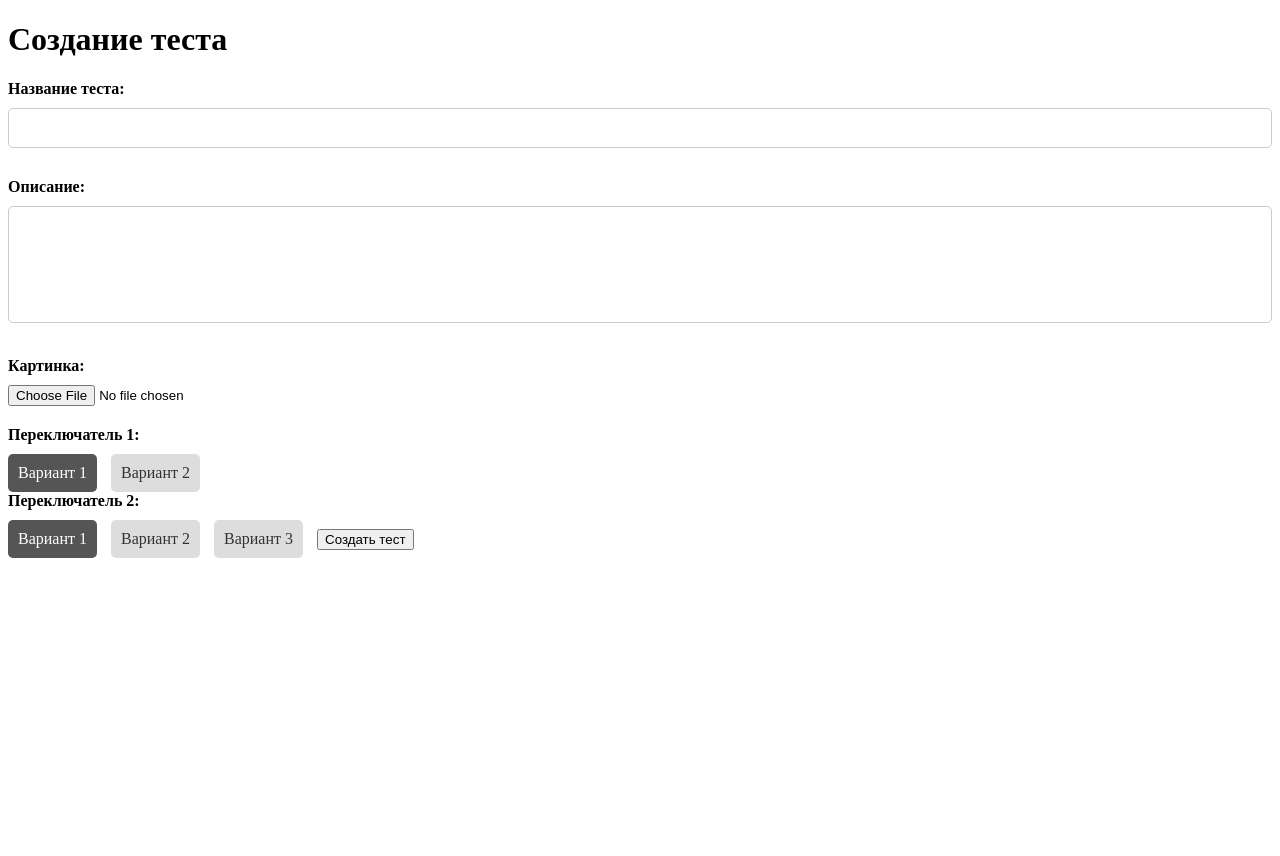
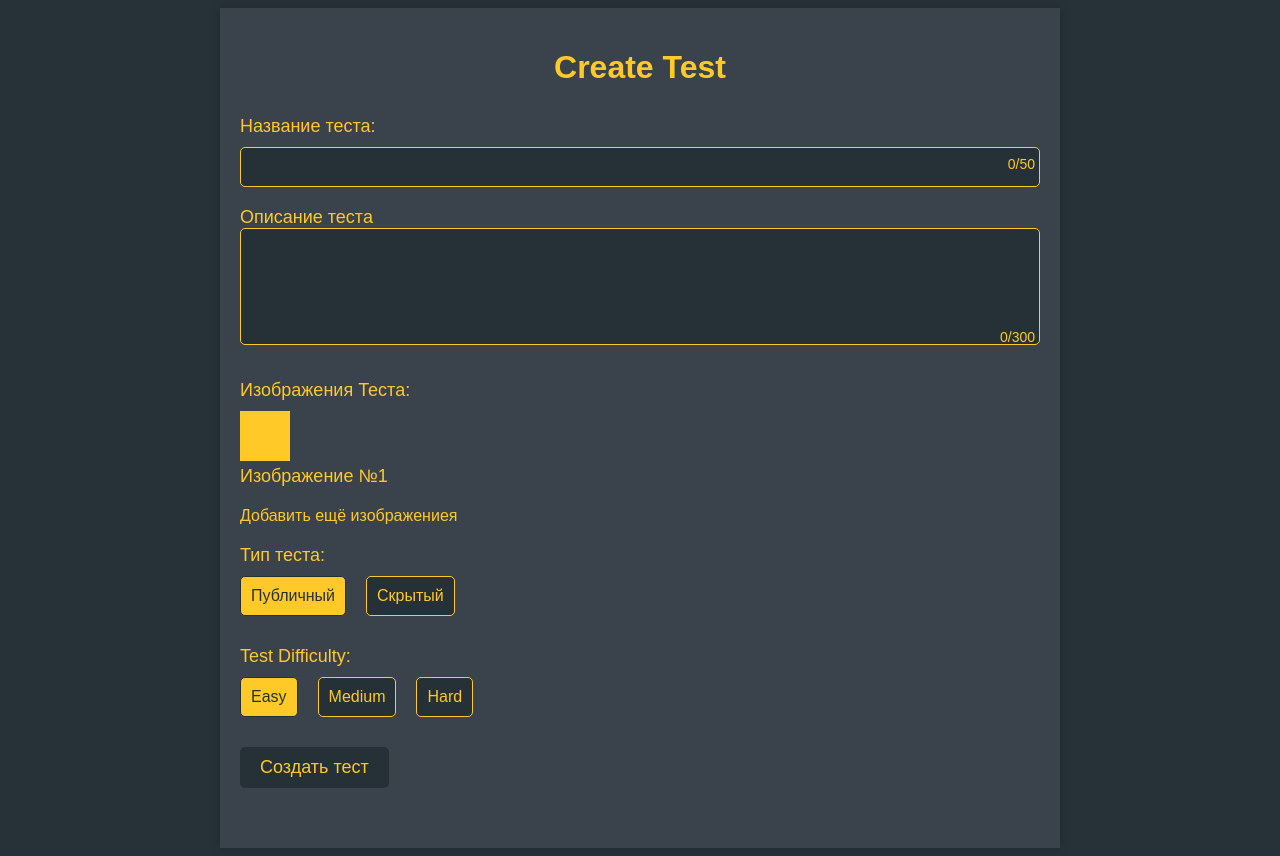
Before and after one commit to RostyanYandexLyceumCheeeeck/website-for-voting, a Flask app: page /create in a window 1280 px wide. Before the commit the page ends 558 px from the top, so only its background shows below. Run offline with Flask 3, Linux system fonts and the light colour scheme.

Commit message:
хоть сколько рабочая версия

```diff
--- a/templates/create.html
+++ b/templates/create.html
@@ -1,88 +1,314 @@
 <!DOCTYPE html>
-<html>
+<html lang="en">
 <head>
+	<meta charset="UTF-8">
 	<title>Создание теста</title>
-	<meta charset="UTF-8">
-	<meta name="viewport" content="width=device-width, initial-scale=1.0">
 	<style>
-		label {
+		body {
+			font-family: Arial, sans-serif;
+			background-color: #263238;
+			color: #FFCA28;
+		}
+
+		.container {
+			max-width: 800px;
+			margin: 0 auto;
+			padding: 20px;
+			background-color: #3A424B;
+			box-shadow: 0 0 10px rgba(0, 0, 0, 0.2);
+		}
+
+		h1 {
+			font-size: 32px;
+			text-align: center;
+			margin-bottom: 30px;
+			color: #FFCA28;
+		}
+
+		form {
+			display: flex;
+			flex-wrap: wrap;
+			margin-bottom: 20px;
+		}
+
+		.form-group {
+			flex: 1 1 100%;
+			margin-bottom: 20px;
+			position: relative;
+		}
+
+		.form-group label {
 			display: block;
+			font-size: 18px;
 			margin-bottom: 10px;
-			font-weight: bold;
 		}
-		input[type="text"], textarea {
+
+		.form-group input[type="text"],
+		.form-group textarea {
 			width: 100%;
 			padding: 10px;
-			border: 1px solid #ccc;
+			border: 1px solid #CCC;
 			border-radius: 5px;
+			font-size: 16px;
+			color: #FFCA28;
+			background-color: #253137;
+			resize: none;
 			box-sizing: border-box;
-			margin-bottom: 20px;
+			transition: border-color 0.2s ease-in-out;
+			border-color: #FFCA28;
+		}
+
+		.form-group input[type="text"]:focus,
+		.form-group textarea:focus {
+			outline: none;
+			border-color: #FFCA28;
+		}
+
+		.form-group input[type="text"]:hover,
+		.form-group textarea:hover {
+			border-color: #FFCA28;
+		}
+
+		.form-group .character-count {
+
+			position: absolute;
+			bottom: 15px;
+			right: 5px;
+			font-size: 14px;
+			color: #FFCA28;
+			border-color: #FFCA28;
+		}
+
+		.form-group .image-uploads {
+			margin-top: 10px;
+		}
+
+		.form-group .image-uploads label {
+			display: block;
+			font-size: 18px;
+			margin-bottom: 10px;
+		}
+
+		.form-group .image-uploads .image-upload {
+			display: flex;
+			align-items: center;
+			margin-bottom: 10px;
+		}
+
+		.form-group .image-uploads .image-upload input[type="file"] {
+			display: none;
+		}
+
+		.form-group .image-uploads .image-upload .image-preview {
+			display: inline-block;
+			width: 50px;
+			height: 50px;
+			background-color: #FFCA28;
+			background-size: cover;
+			background-position: center;
+			margin-right: 10px;
+		}
+
+		.form-group .image-uploads .image-upload .image-preview.has-image {
+						background-color: #FFCA28;
+		}
+
+		.form-group .image-uploads .image-upload .image-preview .remove-image {
+			display: none;
+			position: absolute;
+			top: -5px;
+			right: -5px;
+			width: 20px;
+			height: 20px;
+			background-color: #FFF;
+			border: 1px solid #CCC;
+			border-radius: 50%;
+			text-align: center;
+			line-height: 20px;
+			color: #CCC;
+			font-size: 14px;
+			cursor: pointer;
+			transition: color 0.2s ease-in-out, border-color 0.2s ease-in-out;
+		}
+
+		.form-group .image-uploads .image-upload .image-preview .remove-image:hover {
+			color: #FFF;
+			background-color: #FFCA28;
+			border-color: #FFCA28;
+		}
+
+		.form-group .image-uploads .image-upload:hover .image-preview .remove-image {
+			display: block;
+		}
+
+		.form-group .image-uploads .add-more-images {
+			display: inline-block;
 			font-size: 16px;
-			resize: none;
+			color: #FFCA28;
+			cursor: pointer;
+			transition: color 0.2s ease-in-out;
+			background-color: #FFCA28;
 		}
-		#title-counter, #description-counter {
-			font-size: 14px;
-			color: #666;
-			margin-bottom: 10px;
-			text-align: right;
+
+		.form-group .image-uploads .add-more-images:hover {
+			color: #2699FB;
+
+
 		}
-		#image-upload {
-			display: block;
-			margin-bottom: 20px;
+
+		.form-group .toggle-buttons {
+			display: flex;
+			align-items: center;
+			margin-top: 10px;
 		}
-		.toggle-button {
+
+		.form-group .toggle-buttons label {
+			font-size: 18px;
+			margin-right: 20px;
+		}
+
+		.form-group .toggle-buttons input[type="radio"] {
+			display: none;
+		}
+
+		.form-group .toggle-buttons input[type="radio"] + label {
 			display: inline-block;
-			background-color: #ddd;
-			color: #333;
 			padding: 10px;
+			border: 1px solid #CCC;
 			border-radius: 5px;
-			margin-right: 10px;
+			font-size: 16px;
+			color: #FFCA28;
+			background-color: #253137;
+			border-color: #FFCA28;
 			cursor: pointer;
-			transition: background-color 0.3s;
+			transition: background-color 0.2s ease-in-out;
 		}
-		.toggle-button.active {
-			background-color: #555;
-			color: #fff;
+
+		.form-group .toggle-buttons input[type="radio"]:checked + label {
+			background-color: #FFCA28;
+			color: #253137;
+			border-color: #253137;
+		}
+
+		.form-group .submit-button {
+			display: inline-block;
+			padding: 10px 20px;
+			background-color: #253137;
+			border-color: #FFCA28;
+			border: none;
+			border-radius: 5px;
+			font-size: 18px;
+			color: #FFCA28;
+			cursor: pointer;
+			transition: background-color 0.2s ease-in-out;
+		}
+
+		.form-group .submit-button:hover {
+			background-color: #FFCA28;
+			color: #253137;
 		}
 	</style>
 </head>
 <body>
-	<h1>Создание теста</h1>
-	<form>
-		<label for="title">Название теста:</label>
-		<input type="text" id="title" name="title" maxlength="50">
-		<div id="title-counter"></div>
+	<div class="container">
+		<h1>Create Test</h1>
+		<form>
+			<div class="form-group">
+				<label for="test-name">Название теста:</label>
+				<input type="text" id="test-name" name="test-name" maxlength="50" required>
+				<div class="character-count"><span>0</span>/50</div>
+			</div>
+			<div class="form-group">
+				<label for="test-description">Описание теста
+					<textarea id="test-description" name="test-description" rows="5" maxlength="300" required></textarea>
+				<div class="character-count"><span>0</span>/300</div>
+			</div>
+			<div class="form-group">
+				<label for="test-images">Изображения Теста:</label>
+				<div class="image-uploads">
+					<div class="image-upload">
+						<label for="test-image-1">
+							<span class="image-preview"></span>
+							<input type="file" id="test-image-1" name="test-image-1" accept="image/*">
+							<div class="image-upload-label">Изображение №1</div>
+						</label>
+					</div>
+				</div>
+				<div class="add-more-images">Добавить ещё изображениея</div>
+			</div>
+			<div class="form-group">
+				<label for="test-type">Тип теста:</label>
+				<div class="toggle-buttons">
+					<input type="radio" id="test-type-1" name="test-type" value="type-1" checked>
+					<label for="test-type-1">Публичный</label>
+					<input type="radio" id="test-type-2" name="test-type" value="type-2">
+					<label for="test-type-2">Скрытый</label>
+				</div>
+			</div>
+			<div class="form-group">
+				<label for="test-difficulty">Test Difficulty:</label>
+				<div class="toggle-buttons">
+					<input type="radio" id="test-difficulty-1" name="test-difficulty" value="easy" checked>
+					<label for="test-difficulty-1">Easy</label>
+					<input type="radio" id="test-difficulty-2" name="test-difficulty" value="medium">
+					<label for="test-difficulty-2">Medium</label>
+					<input type="radio" id="test-difficulty-3" name="test-difficulty" value="hard">
+					<label for="test-difficulty-3">Hard</label>
+				</div>
+			</div>
+			<div class="form-group">
+				<button type="submit" class="submit-button">Создать тест</button>
+			</div>
+		</form>
+	</div>
+	<script src="https://code.jquery.com/jquery-3.6.0.min.js"></script>
+	<script>
+		$(document).ready(function() {
+			// Count characters in test name and test description fields
+			$('#test-name, #test-description').on('input', function() {
+				var maxLength = $(this).attr('maxlength');
+				var currentLength = $(this).val().length;
+				var $characterCount = $(this).parent().find('.character-count span');
+				$characterCount.text(currentLength);
+			});
 
-		<label for="description">Описание:</label>
-		<textarea id="description" name="description" rows="5" maxlength="300"></textarea>
-		<div id="description-counter"></div>
 
-		<label for="image">Картинка:</label>
-		<input type="file" id="image-upload" name="image">
+			$('.add-more-images').on('click', function() {
+				var numImages = $('.image-uploads .image-upload').length;
+				if (numImages < 16) {
+					var $newImageUpload = $('.image-uploads .image-upload').first().clone();
+					$newImageUpload.find('input').attr('id', 'test-image-' + (numImages + 1)).attr('name', 'test-image-' + (numImages + 1));
+										$newImageUpload.find('.image-preview').css('background-image', 'none');
+					$newImageUpload.find('.image-upload-label').text('Изображение №' + (numImages + 1));
+					$('.image-uploads').append($newImageUpload);
+				}
+			});
 
-		<label>Переключатель 1:</label>
-		<div class="toggle-button active">Вариант 1</div>
-		<div class="toggle-button">Вариант 2</div>
 
-		<label>Переключатель 2:</label>
-		<div class="toggle-button active">Вариант 1</div>
-		<div class="toggle-button">Вариант 2</div>
-		<div class="toggle-button">Вариант 3</div>
+			$('.image-uploads').on('change', 'input[type="file"]', function(e) {
+				var $imagePreview = $(this).siblings('.image-preview');
+				var file = e.target.files[0];
+				var reader = new FileReader();
+				reader.onload = function(e) {
+					$imagePreview.css('background-image', 'url(' + e.target.result + ')');
+					$imagePreview.css('background-size', 'cover');
+					$imagePreview.css('background-position', 'center');
+				}
+				reader.readAsDataURL(file);
+			});
 
-		<button type="submit">Создать тест</button>
-	</form>
 
-	<script>
-		const titleInput = document.getElementById('title');
-		const titleCounter = document.getElementById('title-counter');
-		titleInput.addEventListener('input', () => {
-			titleCounter.innerText = `Осталось символов: ${50 - titleInput.value.length}`;
-		});
-
-		const descriptionInput = document.getElementById('description');
-		const descriptionCounter = document.getElementById('description-counter');
-		descriptionInput.addEventListener('input', () => {
-			descriptionCounter.innerText = `Осталось символов: ${300 - descriptionInput.value.length}`;
+			$('form').on('submit', function(e) {
+				var $imageUploads = $(this).find('.image-uploads .image-upload input[type="file"]');
+				for (var i = 0; i < $imageUploads.length; i++) {
+					var file = $imageUploads[i].files[0];
+					if (file && file.size > 5242880) { // 5 MB
+						alert('Image size is too large. Please choose an image less than 5 MB.');
+						e.preventDefault();
+						return;
+					}
+				}
+			});
 		});
 	</script>
 </body>
```
